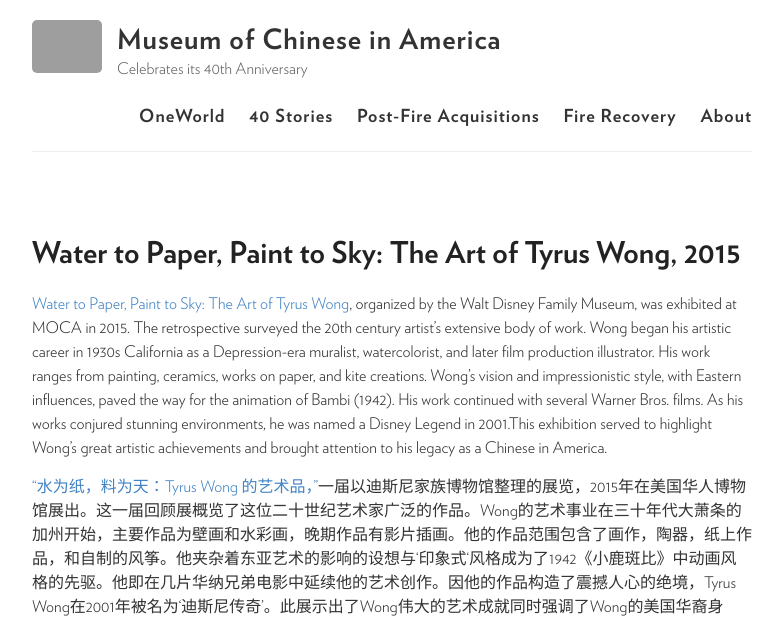
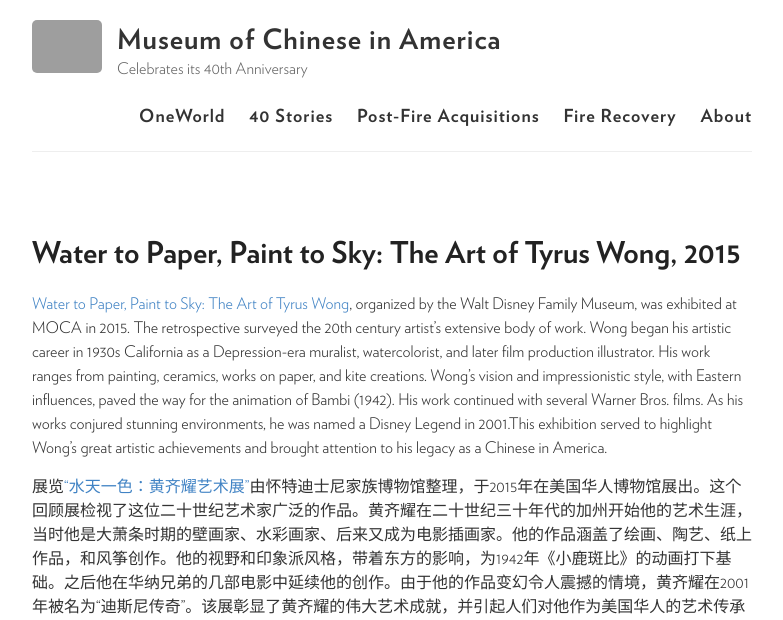
Before and after one commit to moca40/moca40.github.io, a Jekyll site: the page built from _stories/2015-01-01-tyrus-wong.md, in a window 1280 px wide. Shown: the top 620 px of the page, without its empty margins (248-1031 px from the left). Built offline with Jekyll 4.4.1, drawn with Linux system fonts in a browser that asks for light colours; some of the changed text lies outside the part shown; grey boxes are pictures that could not be loaded.

Commit message:
Update 2015-01-01-tyrus-wong.md

```diff
--- a/_stories/2015-01-01-tyrus-wong.md
+++ b/_stories/2015-01-01-tyrus-wong.md
@@ -30,6 +30,6 @@
 
 [Water to Paper, Paint to Sky: The Art of Tyrus Wong](https://www.mocanyc.org/exhibitions/water_to_paper_paint_to_sky_the_art_of_tyrus_wong), organized by the Walt Disney Family Museum, was exhibited at MOCA in 2015. The retrospective surveyed the 20th century artist’s extensive body of work. Wong began his artistic career in 1930s California as a Depression-era muralist, watercolorist, and later film production illustrator. His work ranges from painting, ceramics, works on paper, and kite creations. Wong’s vision and impressionistic style, with Eastern influences, paved the way for the animation of Bambi (1942). His work continued with several Warner Bros. films. As his works conjured stunning environments, he was named a Disney Legend in 2001.This exhibition served to highlight Wong’s great artistic achievements and brought attention to his legacy as a Chinese in America.
 
-[“水为纸，料为天：Tyrus Wong 的艺术品，”](https://www.mocanyc.org/exhibitions/water_to_paper_paint_to_sky_the_art_of_tyrus_wong)一届以迪斯尼家族博物馆整理的展览，2015年在美国华人博物馆展出。这一届回顾展概览了这位二十世纪艺术家广泛的作品。Wong的艺术事业在三十年代大萧条的加州开始，主要作品为壁画和水彩画，晚期作品有影片插画。他的作品范围包含了画作，陶器，纸上作品，和自制的风筝。他夹杂着东亚艺术的影响的设想与‘印象式‘风格成为了1942《小鹿斑比》中动画风格的先驱。他即在几片华纳兄弟电影中延续他的艺术创作。因他的作品构造了震撼人心的绝境，Tyrus Wong在2001年被名为‘迪斯尼传奇’。此展示出了Wong伟大的艺术成就同时强调了Wong的美国华裔身份。
+展览[“水天一色：黄齐耀艺术展”](https://www.mocanyc.org/exhibitions/water_to_paper_paint_to_sky_the_art_of_tyrus_wong)由怀特迪士尼家族博物馆整理，于2015年在美国华人博物馆展出。这个回顾展检视了这位二十世纪艺术家广泛的作品。黄齐耀在二十世纪三十年代的加州开始他的艺术生涯，当时他是大萧条时期的壁画家、水彩画家、后来又成为电影插画家。他的作品涵盖了绘画、陶艺、纸上作品，和风筝创作。他的视野和印象派风格，带着东方的影响，为1942年《小鹿斑比》的动画打下基础。之后他在华纳兄弟的几部电影中延续他的创作。由于他的作品变幻令人震撼的情境，黄齐耀在2001年被名为“迪斯尼传奇”。该展彰显了黄齐耀的伟大艺术成就，并引起人们对他作为美国华人的艺术传承的关注。
 
 {% include slideshow.html %}
```
